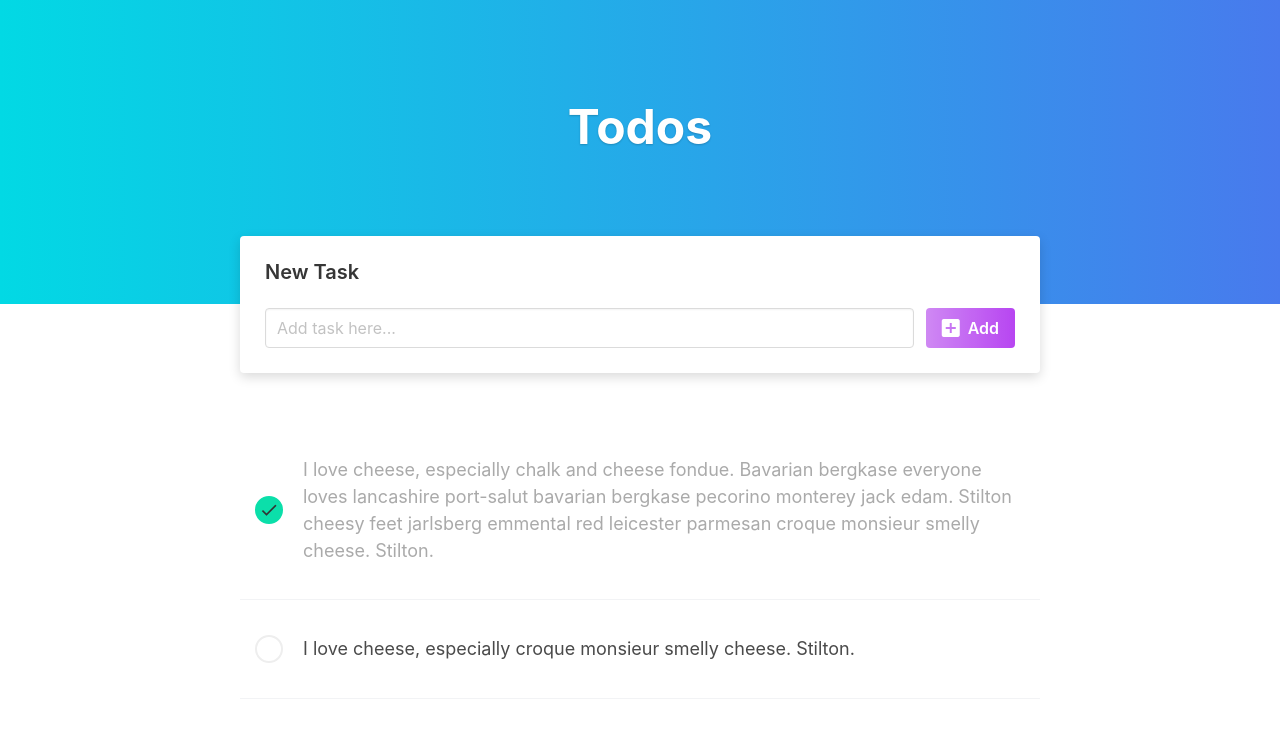
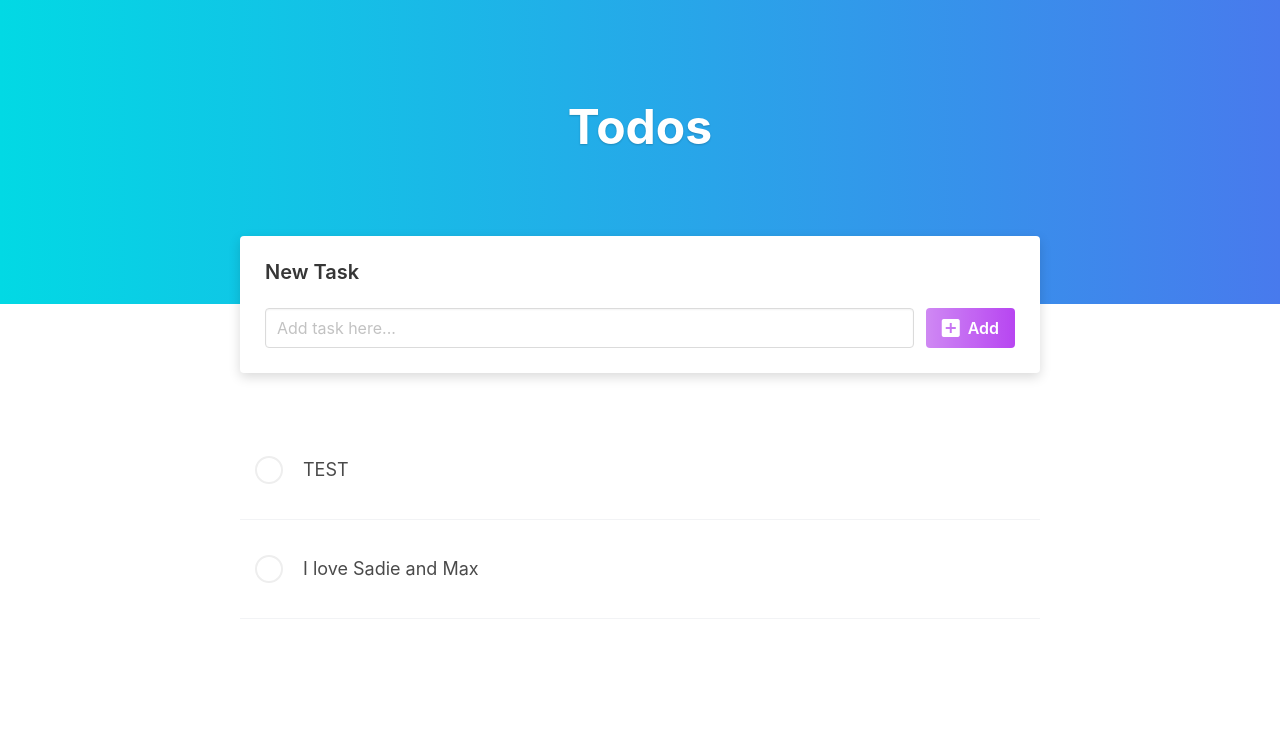
Before and after one commit to ASands17/angular-todo-app, an Angular app: page / in a window 1280 px wide. Shown: the top 738 px of the page. Built offline with nearby package versions, Linux system fonts and the light colour scheme.

Commit message:
Add error handling on form

```diff
--- a/src/app/app.module.ts
+++ b/src/app/app.module.ts
@@ -1,5 +1,6 @@
 import { NgModule } from '@angular/core';
 import { BrowserModule } from '@angular/platform-browser';
+import { FormsModule } from '@angular/forms'
 
 import { AppRoutingModule } from './app-routing.module';
 import { AppComponent } from './app.component';
@@ -12,7 +13,8 @@ import { TodosComponent } from './todos/todos.component';
   ],
   imports: [
     BrowserModule,
-    AppRoutingModule
+    AppRoutingModule,
+    FormsModule
   ],
   providers: [],
   bootstrap: [AppComponent]
--- a/src/app/shared/data.service.ts
+++ b/src/app/shared/data.service.ts
@@ -6,15 +6,16 @@ import { Todo } from './todo.model';
 })
 export class DataService {
 
-  todos: Todo[]
+  todos: Todo[] = [
+    new Todo("TEST"),
+    new Todo("I love Sadie and Max")
+  ]
 
   constructor() { }
-
 
   getAllTodos() {
     return this.todos
   }
-
 
   addTodo(todo: Todo) {
     this.todos.push(todo)
@@ -24,9 +25,8 @@ export class DataService {
     this.todos[index] = updatedTodo
   }
 
-  deleteTodo(index: numvber) {
+  deleteTodo(index: number) {
     this.todos.splice(index, 1)
   }
 
-
 }
--- a/src/app/shared/todo.model.ts
+++ b/src/app/shared/todo.model.ts
@@ -1,4 +1,15 @@
 export class Todo {
-    text: string;
-    completed: boolean = false;
+
+
+    public text: string;
+    public completed: boolean;
+
+    constructor(
+        text: string,
+        completed: boolean = false,
+    ) {
+        this.text = text;
+        this.completed = completed;
+    }
+
 }
--- a/src/app/todos/todos.component.html
+++ b/src/app/todos/todos.component.html
@@ -4,13 +4,13 @@
 
 <div class="container">
     <div class="add-todo-box">
-        <form>
+        <form #form="ngForm" (ngSubmit)="onFormSubmit(form)">
 
             <h2 class="title is-5"> New Task</h2>
 
-            <div class="field is-grouped">
+            <div class="field is-grouped" style="margin: 0">
                 <p class="control is-expanded">
-                    <input class="input" type="Find a repository" placeholder="Add task here...">
+                    <input ngModel #todoTextField="ngModel" required name="text" class="input" type="Find a repository" minlength="2" placeholder="Add task here...">
                 </p>
                 <p class="control">
                     <button class="button alt-gradient-button">
@@ -19,6 +19,12 @@
                     </button>
                 </p>
             </div>
+
+            <div *ngIf="todoTextField.invalid && showValidationErrors">
+                <p class="help is-danger" *ngIf="todoTextField.errors && todoTextField.errors['required']">  Please add a task! </p>
+                <p class="help is-danger" *ngIf="todoTextField.errors && todoTextField.errors['minlength']">  Task must be at least two characters... </p>
+            </div>
+
         </form>
     </div>
 </div>
@@ -26,7 +32,7 @@
 <section class="section">
     <div class="container">
         <div class="todos-list">
-            <div class="todo-item completed">
+            <div class="todo-item" *ngFor="let todo of todos" [class.completed] ="todo.completed">
                 <div class="check-box">
 
                     <i class="material-icons">
@@ -34,7 +40,7 @@
                     </i>
                 </div>
                 <div class="todo-test">
-                    I love cheese, especially chalk and cheese fondue. Bavarian bergkase everyone loves lancashire port-salut bavarian bergkase pecorino monterey jack edam. Stilton cheesy feet jarlsberg emmental red leicester parmesan croque monsieur smelly cheese. Stilton.
+                    {{ todo.text }}
                 </div>
 
                 <div class="todo-controls-box">
@@ -49,28 +55,6 @@
 
             </div>
 
-            <div class="todo-item">
-                <div class="check-box">
-
-                    <i class="material-icons">
-                        check
-                    </i>
-                </div>
-                <div class="todo-test">
-                    I love cheese, especially croque monsieur smelly cheese. Stilton.
-                </div>
-
-                <div class="todo-controls-box">
-                    <div class="todo-control-button">
-                        <i class="material-icons">edit</i>
-                    </div>
-                    <div class="todo-control-button is-danger">
-                        <i class="material-icons">delete</i>
-                    </div>
-                </div>
-
-            </div>
-
         </div>
     </div>
 </section>
--- a/src/app/todos/todos.component.ts
+++ b/src/app/todos/todos.component.ts
@@ -1,4 +1,7 @@
-import { Component, OnInit } from '@angular/core';
+import { Component, OnInit, Input } from '@angular/core';
+import { Todo } from '../shared/todo.model';
+import { DataService } from '../shared/data.service';
+import { NgForm } from '@angular/forms'
 
 @Component({
   selector: 'app-todos',
@@ -7,9 +10,26 @@ import { Component, OnInit } from '@angular/core';
 })
 export class TodosComponent implements OnInit {
 
-  constructor() { }
+  todos!: Todo[]
+  showValidationErrors!: boolean;
+
+  constructor(private dataService: DataService) { }
 
   ngOnInit(): void {
+    this.todos = this.dataService.getAllTodos()
+  }
+
+  onFormSubmit(form: NgForm) {
+    console.log("FORM SUBMITTED")
+    console.log(form)
+
+    if (form.invalid) return this.showValidationErrors = true;
+
+    this.dataService.addTodo(new Todo(form.value.text))
+
+    return form.reset()
+
+
   }
 
 }
```
